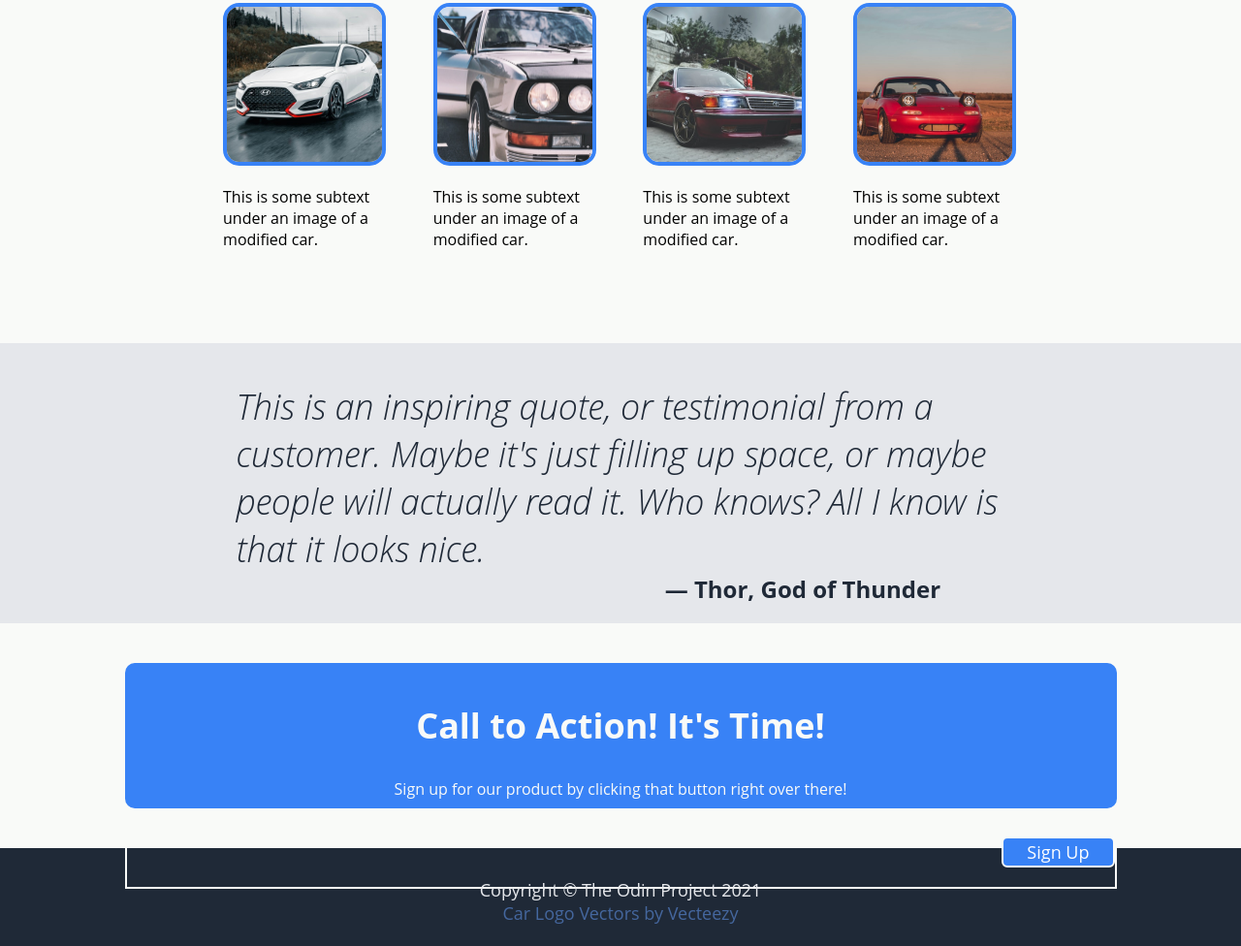
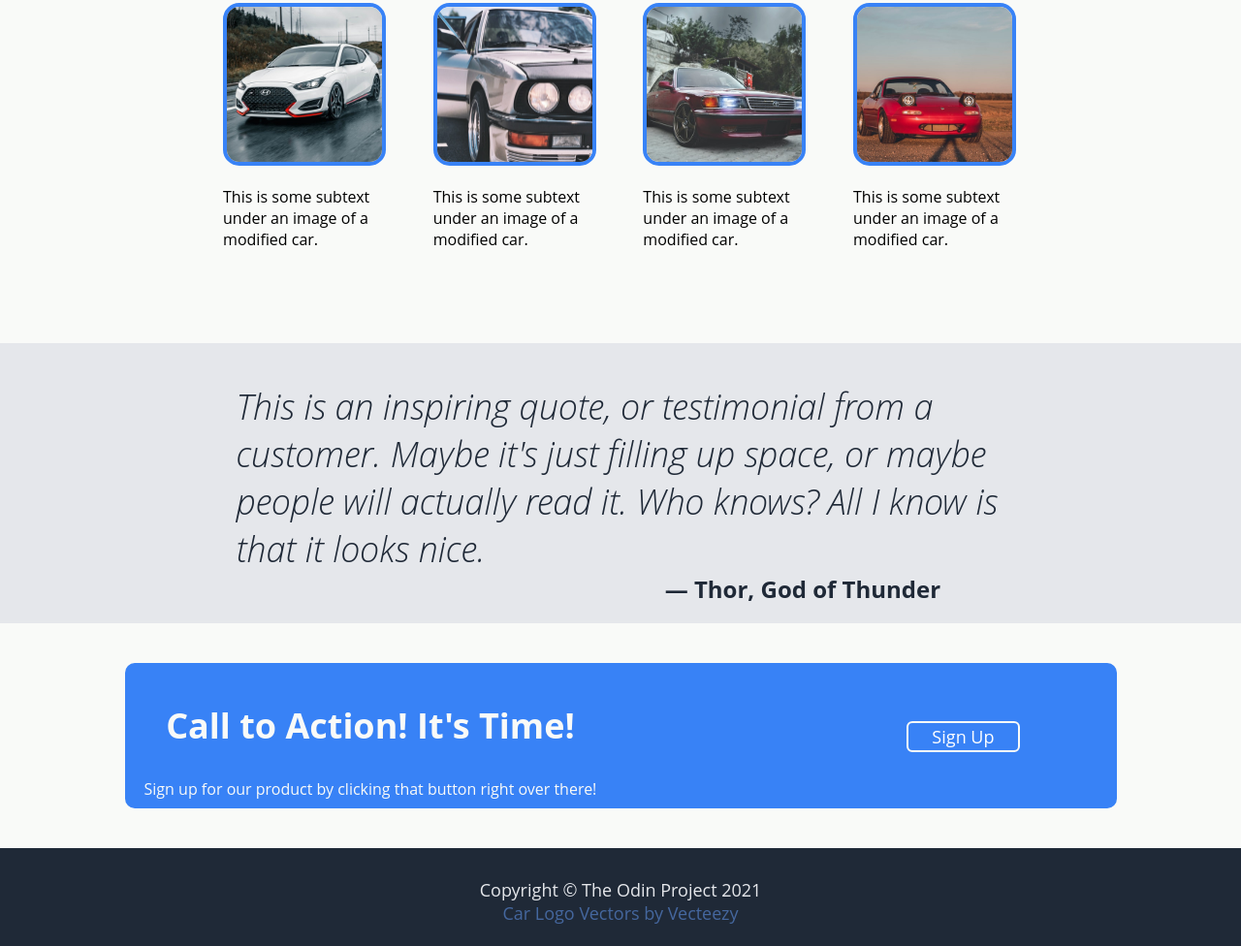
Before and after one commit to robrcodes/odin-landing-page, a plain HTML site: page index.html in a window 1280 px wide. Shown: the part 730-1706 px from the top of the page at 97% size. Drawn offline with Linux system fonts and the light colour scheme.

Commit message:
started styling desktop version of call to action section

```diff
--- a/styles.css
+++ b/styles.css
@@ -330,13 +330,16 @@ footer a {
         padding-bottom: 10px;
         margin-top: 40px;
         margin-bottom: 40px;
+        display: flex;
+        justify-content: space-between;
 
 
     }
 
     .cta-btn {
         text-align: right;
-        border: var(--lightest) 2px solid;
+        margin-right: 100px;
+        margin-top: 30px;
     }
 
 }
```
